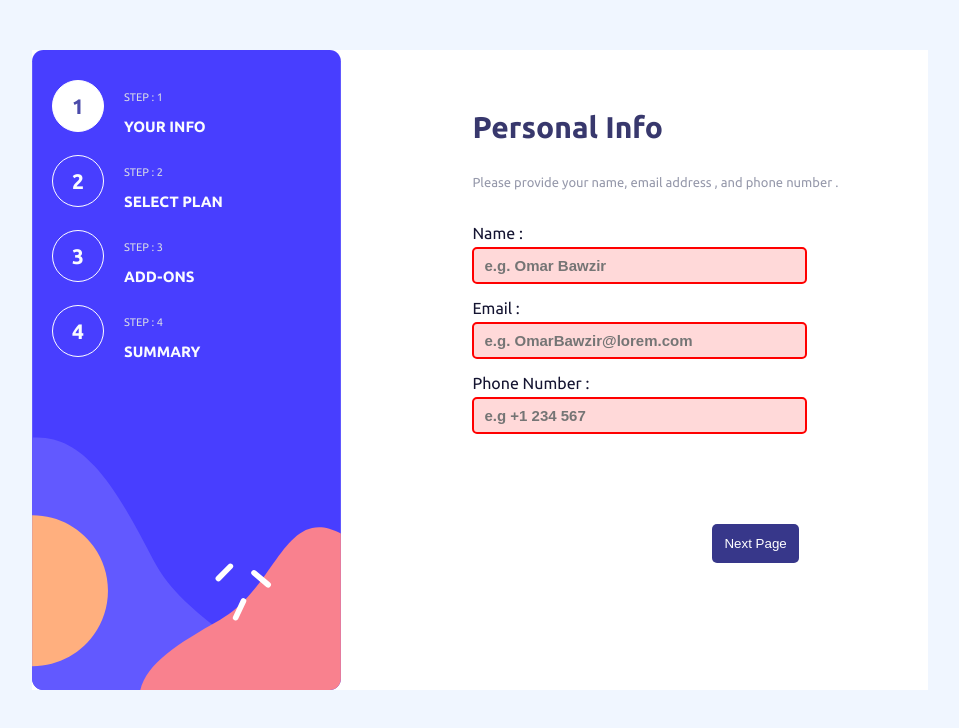
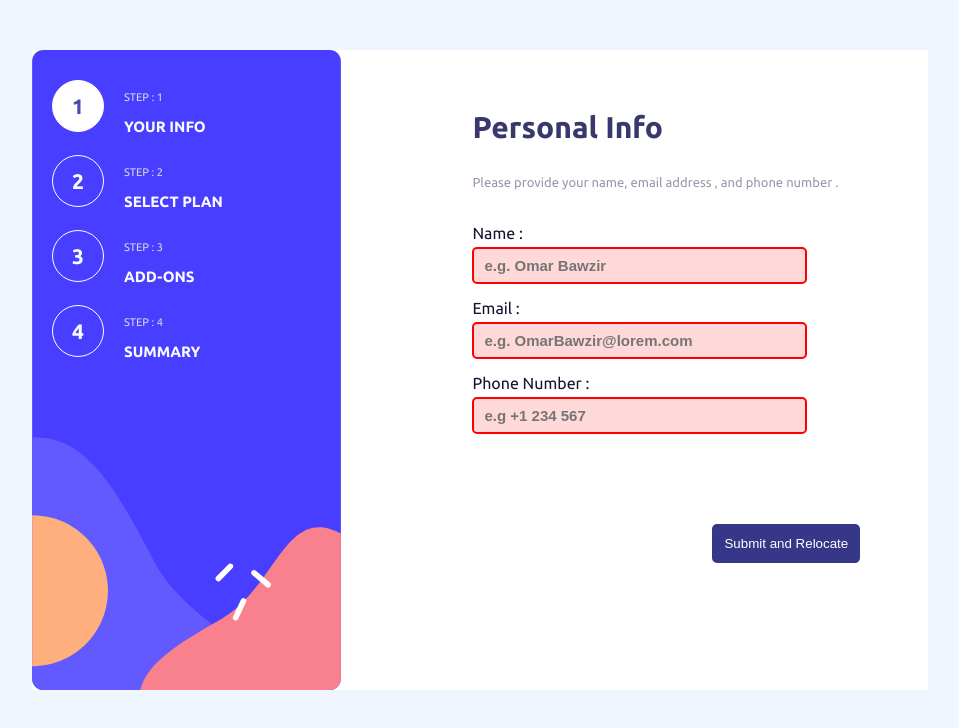
Before and after one commit to omarmazin/Multi-steps-form, a React (Create React App) app: page / in a window 1280 px wide. Shown: the top 728 px of the page, without its empty margins (160-1119 px from the left). Built offline with nearby package versions, Linux system fonts and the light colour scheme.

Commit message:
Put Link Redirector

```diff
--- a/src/App.js
+++ b/src/App.js
@@ -1,18 +1,18 @@
 
 import './App.css';
 import Page1 from './Components/page1';
-// import Page2 from './Components/page2/page2';
-import { BrowserRouter, Routes, Route } from "react-router-dom";
+import Page2 from './Components/page2';
+import { BrowserRouter as Router, Routes, Route } from "react-router-dom";
 
 function App() {
   return (
     <div className="App">
-      <BrowserRouter>
+      <Router>
         <Routes>
         <Route index element={<Page1/>} />
-        {/* <Route path="Page2" element={<Page2/>}/> */}
+        <Route path="/Page2" element={<Page2/>}/>
         </Routes>
-      </BrowserRouter>
+      </Router>
 
     </div>
   );
--- a/src/Components/page1.css
+++ b/src/Components/page1.css
@@ -54,7 +54,10 @@ body{
     color:var(--Alabaster);
 
 }
-
+a{
+    text-decoration: none;
+    color: var(--White);
+}
 
 .circle {
     margin-bottom: 5px;
@@ -98,6 +101,7 @@ body{
 .inputContainer{
     margin-top: 20px;
 }
+
 .inputContainer input{
     margin-top: 20px;
     border-radius: 5px;
--- a/src/Components/page1.js
+++ b/src/Components/page1.js
@@ -1,6 +1,10 @@
 import React, { useState } from "react";
 import "./page1.css";
+import { Link,useNavigate } from 'react-router-dom';
+
+// import Page2 from "./page2"
 export default function Page1(){
+    const navigate = useNavigate();
     const [nameInput, setnameInput] = useState('');
     const [emailInput, setemailInput] = useState('');
     const [phoneNumber, setphoneNumber] = useState('');
@@ -20,7 +24,6 @@ export default function Page1(){
         localStorage.setItem("name",nameInput)
         localStorage.setItem("email",emailInput)
         localStorage.setItem("phone",phoneNumber)
-        window.location.href = '/src/Components/page2'
       };
 
     const [items,setItems] = useState([{
@@ -103,7 +106,7 @@ export default function Page1(){
                             required
                         />
                     </div>
-                    <button type="submit">Next Page</button>
+                        <button onClick={handleSubmit} type="submit"><Link to="/Page2">Submit and Relocate</Link> </button>
                 </form>
             </main>
         </div>
--- /dev/null
+++ b/src/Components/page2.js
@@ -0,0 +1,9 @@
+import React from "react"
+
+export default function Page2(){
+    return(
+        <div>
+            <h1>wjkhj</h1>
+        </div>
+    )
+}
```
